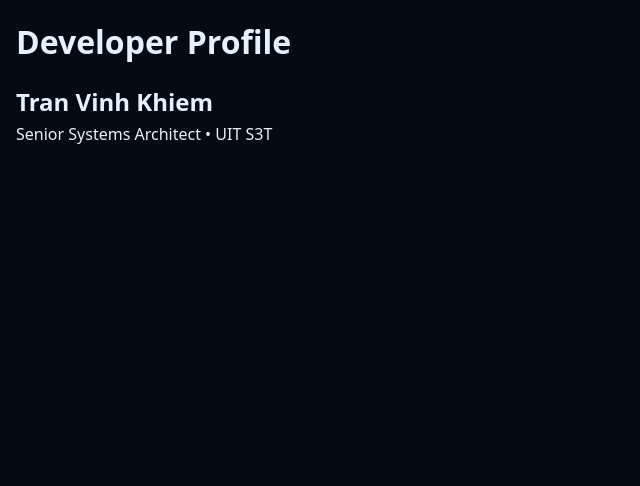
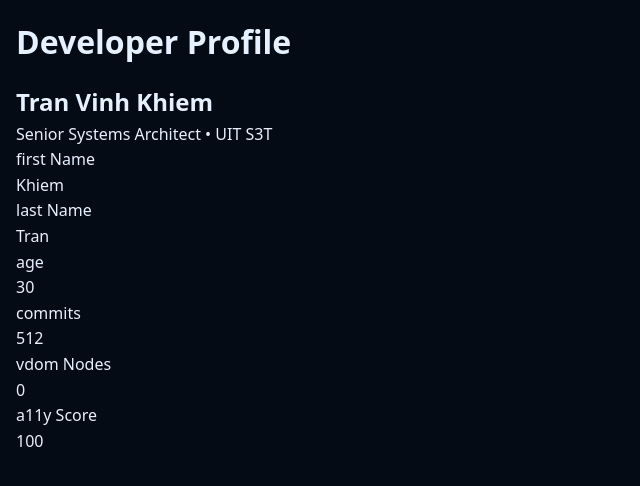
Before and after one commit to nguyenntkpvnm21/24521198_NguyenThaiKhanhNguyen_LAB3, a React (Vite) app: page / in a window 1280 px wide. Shown: the top 486 px of the page, without its empty margins (0-640 px from the left). Built offline with nearby package versions, Linux system fonts and the light colour scheme.

Commit message:
feat(ex1): add profile and metrics dl with fragment keys

```diff
--- a/src/components/DeveloperCard.jsx
+++ b/src/components/DeveloperCard.jsx
@@ -1,6 +1,12 @@
+import { Fragment } from 'react';
+
+const toLabel = (key) => key.replace(/([A-Z])/g, ' $1');
+
 export function DeveloperCard({
   fullName = 'Tran Vinh Khiem',
   role = 'Senior Systems Architect • UIT S3T',
+  profile = { firstName: 'Khiem', lastName: 'Tran', age: 30 },
+  metrics = { commits: 512, vdomNodes: 0, a11yScore: 100 },
 }) {
   return (
     <article aria-label={fullName}>
@@ -10,6 +16,22 @@
           <p>{role}</p>
         </hgroup>
       </header>
+      <dl>
+        {Object.entries(profile).map(([k, v]) => (
+          <Fragment key={k}>
+            <dt>{toLabel(k)}</dt>
+            <dd>{v}</dd>
+          </Fragment>
+        ))}
+      </dl>
+      <dl>
+        {Object.entries(metrics).map(([k, v]) => (
+          <Fragment key={k}>
+            <dt>{toLabel(k)}</dt>
+            <dd>{v}</dd>
+          </Fragment>
+        ))}
+      </dl>
     </article>
   );
 }
```
Lines whose indentation alone changed are shown as unchanged.
